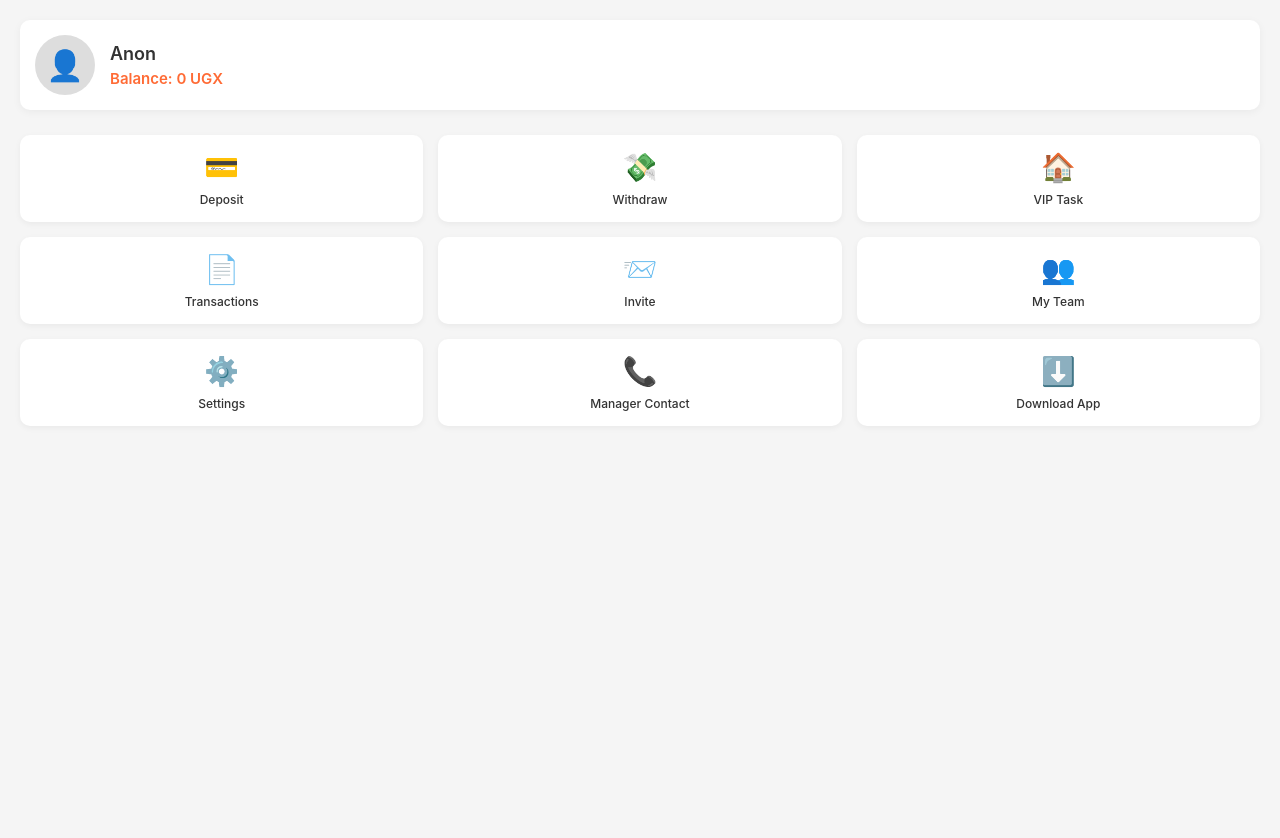
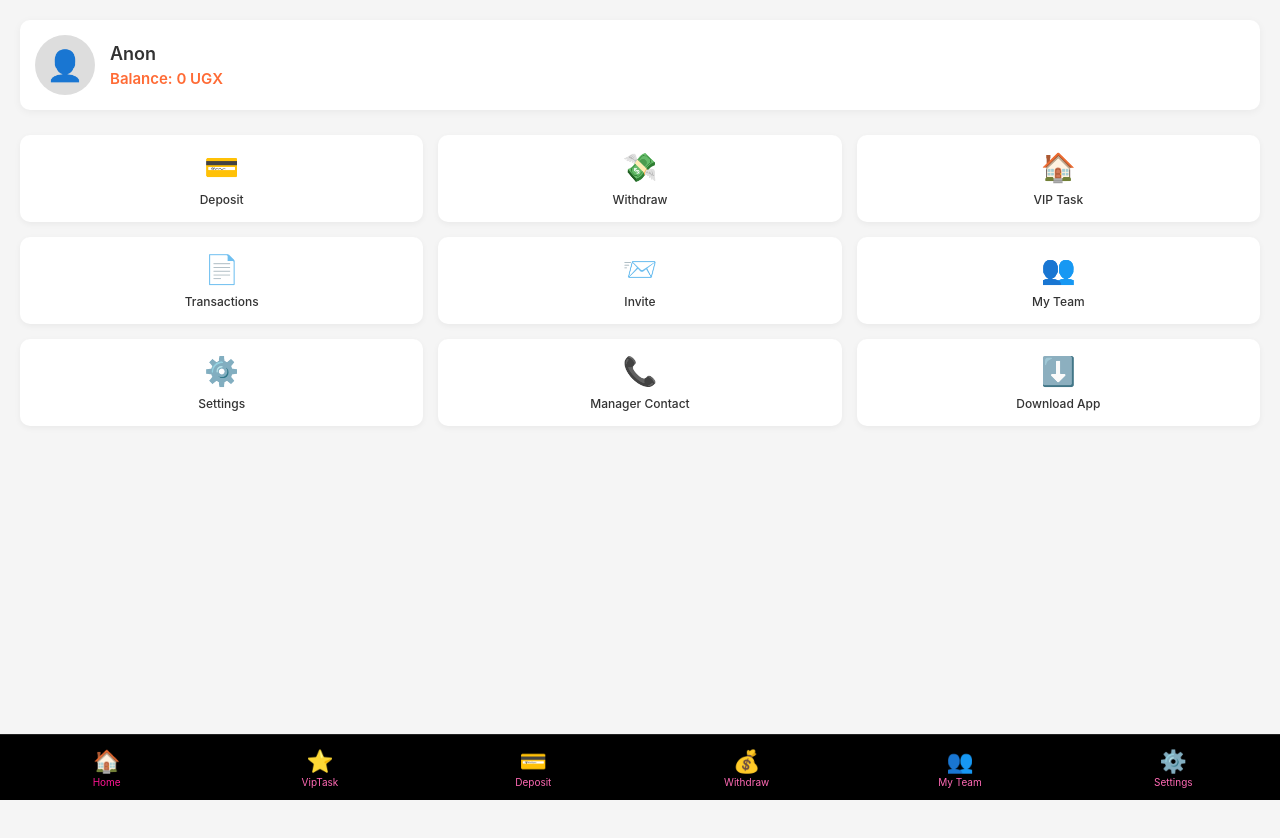
Before and after one commit to Molly256/hut-villa, a React (Create React App) app: page /dashboard in a window 1280 px wide. Shown: the top 838 px of the page. Built offline with nearby package versions, Linux system fonts and the light colour scheme; sample sign-in values are in the browser's storage.

Commit message:
Fix BottomBar import path

```diff
--- a/src/App.js
+++ b/src/App.js
@@ -1,6 +1,6 @@
 import React, { useState, useEffect } from 'react';
 import { BrowserRouter as Router, Routes, Route, Navigate, useNavigate, useLocation } from 'react-router-dom';
-import BottomBar from './BottomBar'; // add this
+import BottomBar from './components/BottomBar';
 
 import Login from './pages/Login';
 import Register from './pages/Register';
@@ -22,7 +22,7 @@ function DashboardWrapper(props) {
   return <Dashboard {...props} onNavigate={navigate} />;
 }
 
-function AppContent({ user, handleLogout, setUser, rentedHuts, setRentedHuts, avatar, setAvatar }) {
+function AppContent({ user, handleLogin, handleLogout, setUser, rentedHuts, setRentedHuts, avatar, setAvatar }) {
   const location = useLocation();
 
   // Don't show bottom bar on login/register pages
@@ -103,6 +103,7 @@ function App() {
     <Router>
       <AppContent
         user={user}
+        handleLogin={handleLogin}
         handleLogout={handleLogout}
         setUser={setUser}
         rentedHuts={rentedHuts}
```
